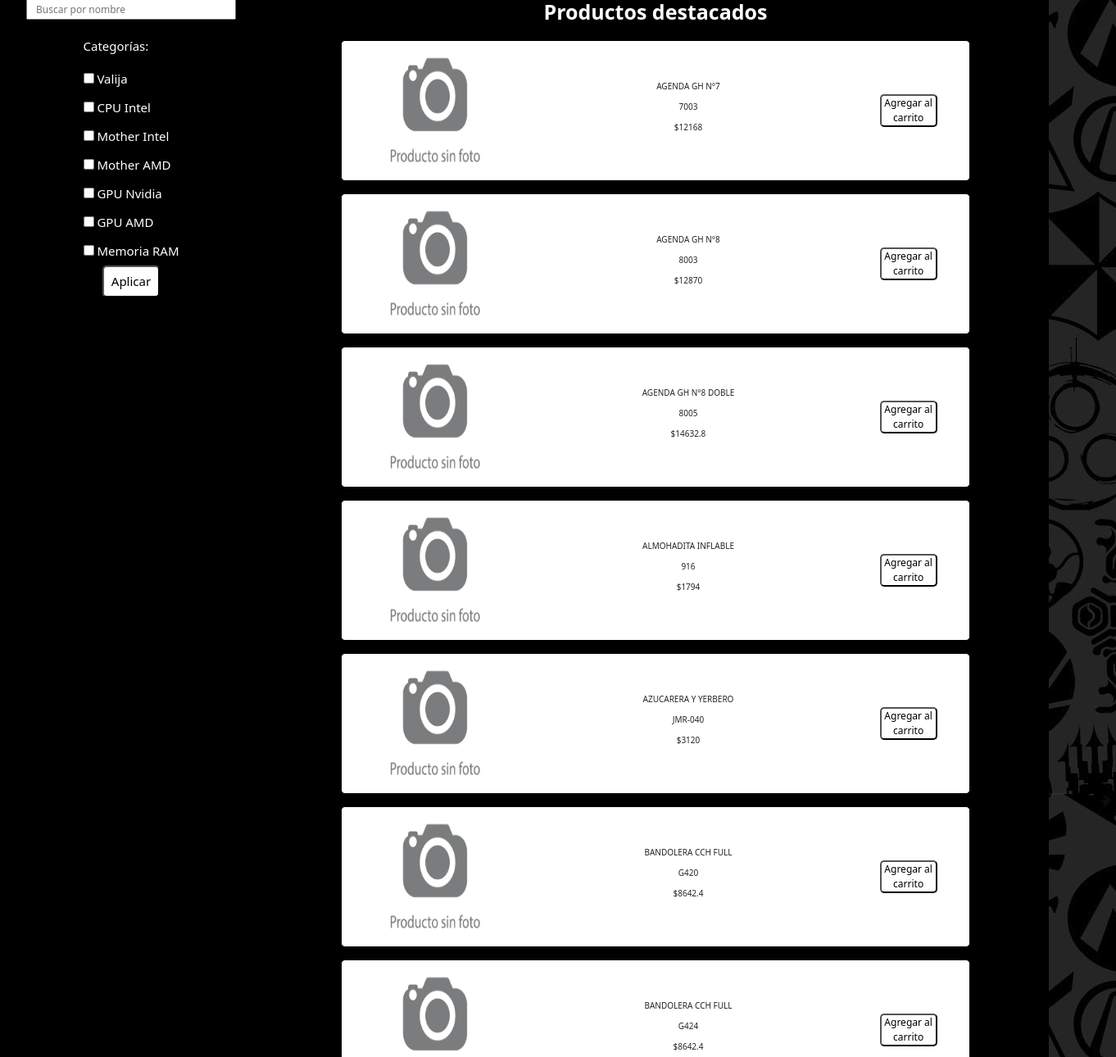
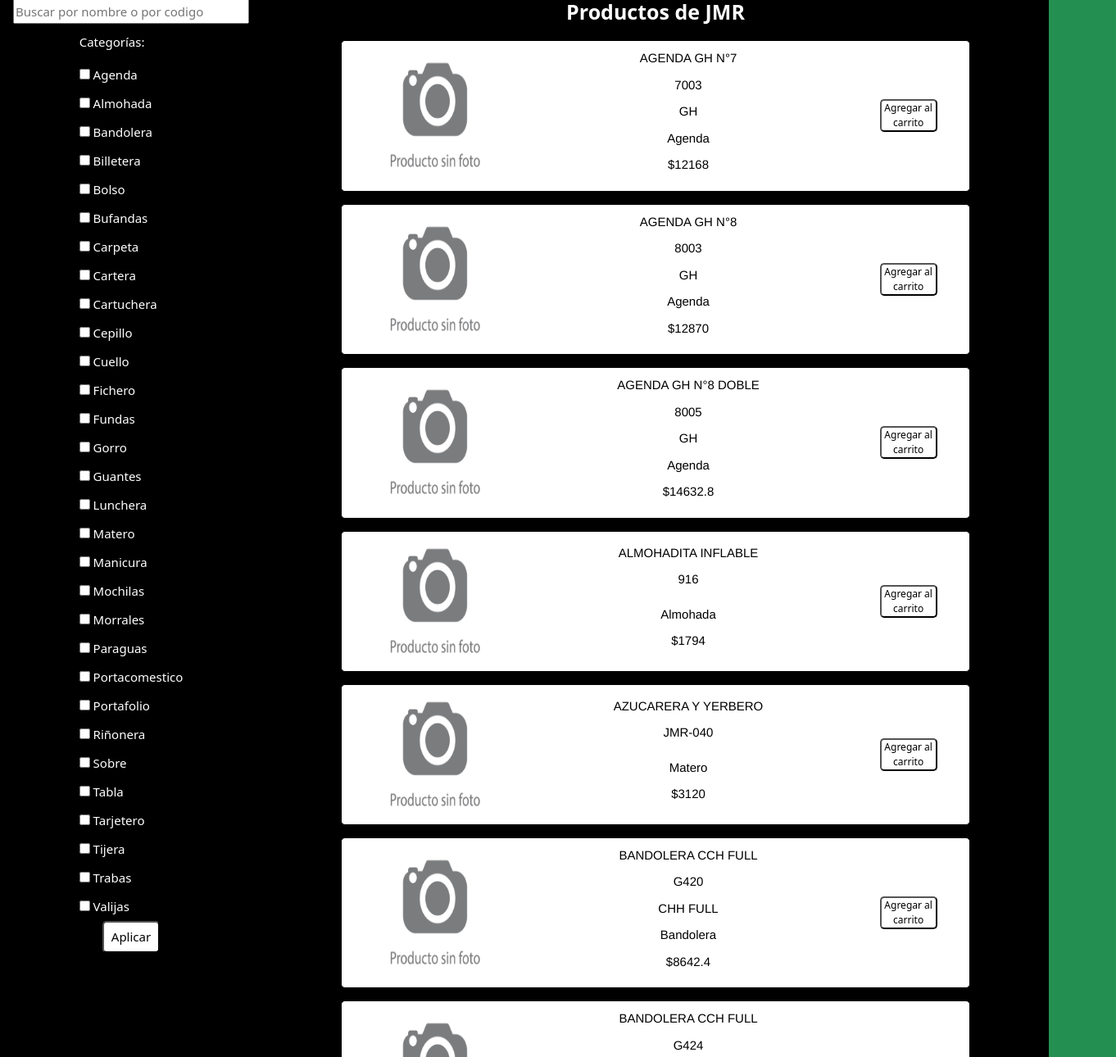
Before and after one commit to Elotickk/StockJMRJavaScript, a plain HTML site: page index.html in a window 1280 px wide. Shown: the part 111-1401 px from the top of the page at 82% size, 1362 px wide, since content can reach past the window. Drawn offline with nearby package versions, Linux system fonts and the light colour scheme.

Commit message:
estilos-categorias-carritonowork

```diff
--- a/css/styles.css
+++ b/css/styles.css
@@ -38,7 +38,7 @@ a {
 /******* HEADER ********/
 
 header {
-    background-color: #969696;
+    background-color: white;
     /* background-color: red; */
     color: white;
     text-align: center;
@@ -67,8 +67,12 @@ header {
 }
 
 #logo {
-    height: 70px;
-    width: 70px;
+    height: 90px;
+    width: 90px;
+}
+
+.name-logo {
+    color: black;
 }
 
 h1 {
@@ -177,11 +181,11 @@ main {
 }
 
 #barraBusqueda {
-    width: 80%;
-    height: 25px;
-    padding-left: 10px;
-    margin-bottom: 15px;
-    font-size: 1.2rem;
+    width: 90%;
+    height: 30px;
+    padding-left: 1px;
+    margin-bottom: 5px;
+    font-size: 1.5rem;
 }
 
 .btn-accion {
@@ -256,9 +260,10 @@ section {
     height: 15rem;
 }
 
-.nombreProd,
-.precioProd {
+.titleProd,
+.priceProd {
     font-size: 1.5rem;
+    font-family:'Franklin Gothic Medium', 'Arial Narrow', Arial, sans-serif;
     color: black;
 }
 
@@ -393,7 +398,7 @@ footer {
     display: flex;
     flex-direction: column;
     text-align: center;
-    background-color: rgb(82, 82, 82);
+    background-color: rgb(0, 0, 0);
     color: rgb(221, 218, 218);
     line-height: 10px;
 
@@ -531,8 +536,8 @@ footer div {
 @media only screen and (min-width: 1024px) {
 
     body {
-        background-image: url("../img/49754-gamer.jpg");
-        background-color: white;
+
+        background-color: #239052;
     }
 
     header {
--- a/index.html
+++ b/index.html
@@ -22,7 +22,7 @@
             <div id="contMarca">
                 <a href="./index.html" id="linkLogo">
                     <img src="./img/logo-jmr.png" alt="Logo" id="logo">
-                    <h1>JMR Stock</h1>
+                    <h1 class="name-logo">JMR Stock</h1>
                 </a>
             </div>
             <div id="contenedorCarrito">
@@ -52,39 +52,131 @@
     </header>
     <div id="wrapper">
         <aside id="aside">
-            <input id="barraBusqueda" placeholder="Buscar por nombre">
+            <input id="barraBusqueda" placeholder="Buscar por nombre o por codigo">
             <section id="contFiltros">
                 <article>
                     <form id="Checkbox">
                         <fieldset class="filtros">
                             <legend>Categorías:</legend>
+                            <label for="Agenda">
+                                <input type="checkbox" id="Agenda" name="producto" value="Agenda">
+                                Agenda
+                            </label>
+                            <label for="Almohada">
+                                <input type="checkbox" id="Almohada" name="producto" value="Almohada">
+                                Almohada
+                            </label>
+                            <label for="Bandolera">
+                                <input type="checkbox" id="Bandolera" name="producto" value="Bandolera">
+                                Bandolera
+                            </label>
+                            <label for="Billetera">
+                                <input type="checkbox" id="Billetera" name="producto" value="Billetera">
+                                Billetera
+                            </label>
+                            <label for="Bolso">
+                                <input type="checkbox" id="Bolso" name="producto" value="Bolso">
+                                Bolso
+                            </label>
+                            <label for="Bufanda">
+                                <input type="checkbox" id="Bufanda" name="producto" value="Bufanda">
+                                Bufandas
+                            </label>
+                            <label for="Carpeta">
+                                <input type="checkbox" id="Carpeta" name="producto" value="Carpeta">
+                                Carpeta
+                            </label>
+                            <label for="Cartera">
+                                <input type="checkbox" id="Cartera" name="producto" value="Cartera">
+                                Cartera
+                            </label>
+                            <label for="Cartuchera">
+                                <input type="checkbox" id="Cartuchera" name="producto" value="Cartuchera">
+                                Cartuchera
+                            </label>
+                            <label for="Cepillo">
+                                <input type="checkbox" id="Cepillo" name="producto" value="Cepillo">
+                                Cepillo
+                            </label>
+                            <label for="Cuello">
+                                <input type="checkbox" id="Cuello" name="producto" value="Cuello">
+                                Cuello
+                            </label>
+                            <label for="Fichero">
+                                <input type="checkbox" id="Fichero" name="producto" value="Fichero">
+                                Fichero
+                            </label>
+                            <label for="Funda">
+                                <input type="checkbox" id="Funda" name="producto" value="Funda">
+                                Fundas
+                            </label>
+                            <label for="Gorro">
+                                <input type="checkbox" id="Gorro" name="producto" value="Gorro">
+                                Gorro
+                            </label>
+                            <label for="Guante">
+                                <input type="checkbox" id="Guante" name="producto" value="Guante">
+                                Guantes
+                            </label>
+                            <label for="Lunchera">
+                                <input type="checkbox" id="Lunchera" name="producto" value="Lunchera">
+                                Lunchera
+                            </label>
+                            <label for="Matero">
+                                <input type="checkbox" id="Matero" name="producto" value="Matero">
+                                Matero
+                            </label>
+                            <label for="Manicura">
+                                <input type="checkbox" id="Manicura" name="producto" value="Manicura">
+                                Manicura
+                            </label>
+                            <label for="Mochila">
+                                <input type="checkbox" id="Mochila" name="producto" value="Mochila">
+                                Mochilas
+                            </label>
+                            <label for="Morral">
+                                <input type="checkbox" id="Morral" name="producto" value="Morral">
+                                Morrales
+                            </label>
+                            <label for="Paraguas">
+                                <input type="checkbox" id="Paraguas" name="producto" value="Paraguas">
+                                Paraguas
+                            </label>
+                            <label for="Portacomestico">
+                                <input type="checkbox" id="Portacomestico" name="producto" value="Portacomestico">
+                                Portacomestico
+                            </label>
+                            <label for="Portafolio">
+                                <input type="checkbox" id="Portafolio" name="producto" value="Portafolio">
+                                Portafolio
+                            </label>
+                            <label for="rinonera">
+                                <input type="checkbox" id="rinonera" name="producto" value="rinonera">
+                                Riñonera
+                            </label>
+                            <label for="Sobre">
+                                <input type="checkbox" id="Sobre" name="producto" value="Sobre">
+                                Sobre
+                            </label>
+                            <label for="Tabla">
+                                <input type="checkbox" id="Tabla" name="producto" value="Tabla">
+                                Tabla
+                            </label>
+                            <label for="Tarjetero">
+                                <input type="checkbox" id="Tarjetero" name="producto" value="Tarjetero">
+                                Tarjetero
+                            </label>
+                            <label for="Tijera">
+                                <input type="checkbox" id="Tijera" name="producto" value="Tijera">
+                                Tijera
+                            </label>
+                            <label for="Trabas">
+                                <input type="checkbox" id="Trabas" name="producto" value="Trabas">
+                                Trabas
+                            </label>
                             <label for="Valija">
                                 <input type="checkbox" id="Valija" name="producto" value="Valija">
-                                Valija
-                            </label>
-                            <label for="CPU_Intel">
-                                <input type="checkbox" id="CPU_Intel" name="producto" value="CPU_Intel">
-                                CPU Intel
-                            </label>
-                            <label for="Mother_Intel">
-                                <input type="checkbox" id="Mother_Intel" name="producto" value="Mother_Intel">
-                                Mother Intel
-                            </label>
-                            <label for="Mother_AMD">
-                                <input type="checkbox" id="Mother_AMD" name="producto" value="Mother_AMD">
-                                Mother AMD
-                            </label>
-                            <label for="GPU_Nvidia">
-                                <input type="checkbox" id="GPU_Nvidia" name="producto" value="GPU_Nvidia">
-                                GPU Nvidia
-                            </label>
-                            <label for="GPU_AMD">
-                                <input type="checkbox" id="GPU_AMD" name="producto" value="GPU_AMD">
-                                GPU AMD
-                            </label>
-                            <label for="RAM">
-                                <input type="checkbox" id="RAM" name="producto" value="RAM">
-                                Memoria RAM
+                                Valijas
                             </label>
                             <button class="btn-accion btn-filtro" type="submit" id="btn-filtrar">Aplicar</button>
                         </fieldset>
@@ -95,7 +187,7 @@
 
         <main id="main">
             <button id="toTop"><img src="./img/up-arrow.png" id="img-toTop"></button>
-            <h2 class="subtSeccion">Productos destacados</h2>
+            <h2 class="subtSeccion">Productos de JMR</h2>
             <section class="SecMain">
             </section>
         </main>
@@ -103,23 +195,23 @@
         <footer>
             <div id="contSocial">
                 <div id="footContacto">
-                    <h3>Contactanos</h3>
-                    <p>5555-5555</p>
-                    <p><a href="#">info@CTAgaming.com</a></p>
-                    <p>Calle Falsa 123</p>
+                    <h3>Contacto</h3>
+                    <p>+543834927252</p>
+                    <p><a href="#">cuerosjmr@hotmail.com</a></p>
+                    <p>Rivadavia 564</p>
                 </div>
 
                 <div id="footRedes">
                     <h3>Redes sociales</h3>
                     <div id="Container_Redes">
                         <a href="#"><img src="./img/facebook.png" alt="Logo de facebook" class="logosRedes"></a>
-                        <a href="#"><img src="./img/instagram.png" alt="Logo de instagram" class="logosRedes"></a>
-                        <a href="#"><img src="./img/twitter.png" alt="Logo de twitter" class="logosRedes"></a>
+                        <a href="#"><img src="./img/instagram.png" alt="Logo de instagCarpeta" class="logosRedes"></a>
                     </div>
                 </div>
             </div>
             <div id="footCopy">
-                <p>Copyright &copy; CTA Gaming 2022</p>
+                <p>Copyright &copy; JMR Marroquineria</p>
+                <p>&copy; Web creada por Gonzalo Romero Quispe</p>
             </div>
         </footer>
     </div>
--- a/js/global.js
+++ b/js/global.js
@@ -12,13 +12,14 @@ const wrapper = document.querySelector('#wrapper');
 /////////////////////////// CLASES ///////////////////////////
 
 class Producto {
-    constructor(id, title, category, price, image , codeproduct) {
+    constructor(id, title, category, price, image , codeproduct , brand) {
         this.id = id;
         this.title = title.toUpperCase();
         this.category = category;
         this.price = parseFloat(price);
         this.image = image;
         this.codeproduct = codeproduct;
+        this.brand = brand;
     }
 }
 
@@ -35,7 +36,7 @@ async function traerProductos() {
     const Lista = await obtenerDatos('./js/mockData.json');
     let productos = []
     Lista.forEach(prod => {
-        productos.push(new Producto(prod.idprod, prod.title, prod.category, prod.price, prod.image , prod.codeproduct))
+        productos.push(new Producto(prod.idprod, prod.title, prod.category, prod.price, prod.image , prod.codeproduct , prod.brand))
     });
     return productos;
 }
--- a/js/main.js
+++ b/js/main.js
@@ -24,6 +24,8 @@ function mostrarProductos(prd) {
                             <div class="contInfoProd">
                             <p class="titleProd">${prod.title}</p>
                             <p class="titleProd">${prod.codeproduct}</p>
+                            <p class="titleProd">${prod.brand}</p>
+                            <p class="titleProd">${prod.category}</p>
                             <p class="priceProd">$${prod.price}</p>
                             </div>
                             `;
```
Also changed, not shown: js/mockData.json.
